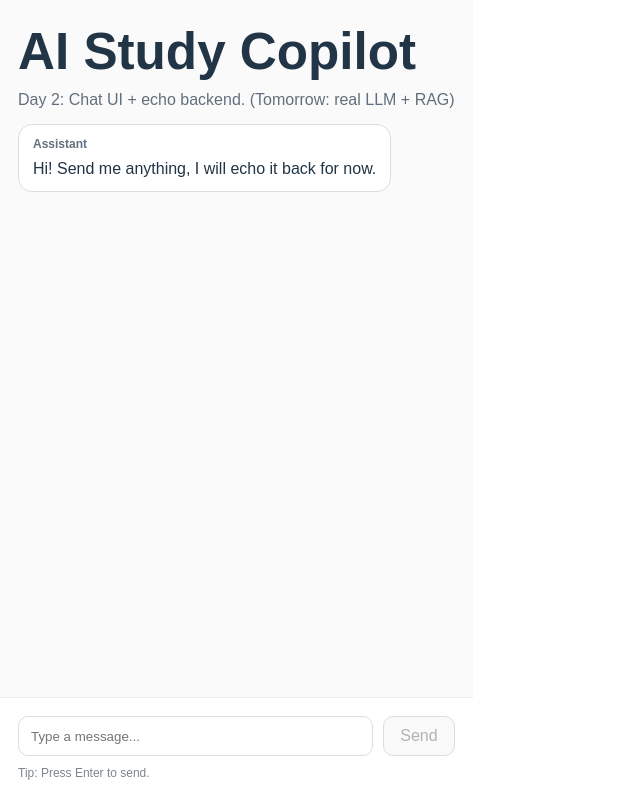
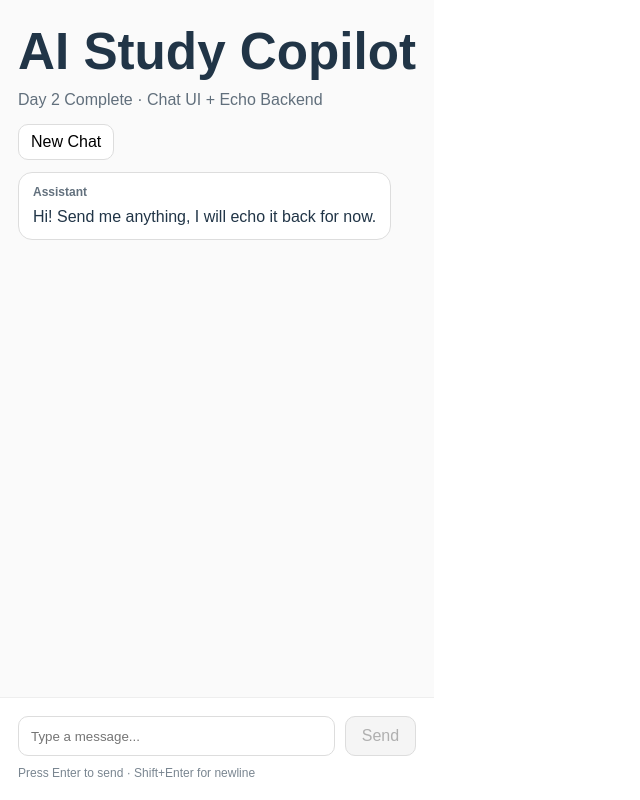
Before and after one commit to ZhenchangMin/AI-study-copilot, a React app in the folder frontend/: page / in a window 1280 px wide. Shown: the whole page, without its empty margins (0-640 px from the left). Built offline with nearby package versions, Linux system fonts and the light colour scheme; the HTML template or start-up script is replaced by a standard one.

Commit message:
fix(frontend): keep input focused after send and reset

```diff
--- a/frontend/src/App.jsx
+++ b/frontend/src/App.jsx
@@ -1,8 +1,9 @@
-import { useMemo, useState } from "react";
+import { useEffect, useMemo, useRef, useState } from "react";
 import { chat } from "./api/client";
 
 function Bubble({ role, content }) {
   const isUser = role === "user";
+
   return (
     <div
       style={{
@@ -17,7 +18,7 @@ function Bubble({ role, content }) {
           padding: "10px 14px",
           borderRadius: 14,
           border: "1px solid #ddd",
-          background: isUser ? "#f6f6f6" : "white",
+          background: isUser ? "#f3f3f3" : "white",
           whiteSpace: "pre-wrap",
           lineHeight: 1.5,
         }}
@@ -35,21 +36,43 @@ export default function App() {
   const [messages, setMessages] = useState([
     { role: "assistant", content: "Hi! Send me anything, I will echo it back for now." },
   ]);
+
   const [input, setInput] = useState("");
   const [sending, setSending] = useState(false);
-  const canSend = useMemo(() => input.trim().length > 0 && !sending, [input, sending]);
 
+  const bottomRef = useRef(null);
+  const inputRef = useRef(null);
+
+
+  /** 自动滚动到底 */
+  useEffect(() => {
+    bottomRef.current?.scrollIntoView({ behavior: "smooth" });
+  }, [messages]);
+
+  const canSend = useMemo(
+    () => input.trim().length > 0 && !sending,
+    [input, sending]
+  );
+
+  /** 发送消息 */
   const onSend = async () => {
     const text = input.trim();
     if (!text || sending) return;
 
     setSending(true);
     setInput("");
+
+    // 先把用户消息放进列表
     setMessages((prev) => [...prev, { role: "user", content: text }]);
 
     try {
       const data = await chat(text);
-      setMessages((prev) => [...prev, { role: "assistant", content: data.reply }]);
+
+      // 再放 assistant 回复
+      setMessages((prev) => [
+        ...prev,
+        { role: "assistant", content: data.reply },
+      ]);
     } catch (e) {
       setMessages((prev) => [
         ...prev,
@@ -57,28 +80,71 @@ export default function App() {
       ]);
     } finally {
       setSending(false);
+      requestAnimationFrame(() => inputRef.current?.focus());
     }
+  };
+
+  /** New Chat */
+  const onReset = () => {
+    setMessages([
+      { role: "assistant", content: "New chat. Send me anything." },
+    ]);
+    setInput("");
+    requestAnimationFrame(() => inputRef.current?.focus());
   };
 
   return (
     <div style={{ height: "100vh", fontFamily: "sans-serif", background: "#fafafa" }}>
-      <div style={{ maxWidth: 860, margin: "0 auto", height: "100%", display: "flex", flexDirection: "column" }}>
+      <div
+        style={{
+          maxWidth: 860,
+          margin: "0 auto",
+          height: "100%",
+          display: "flex",
+          flexDirection: "column",
+        }}
+      >
+        {/* Header */}
         <header style={{ padding: "24px 18px 12px" }}>
           <h1 style={{ margin: 0 }}>AI Study Copilot</h1>
           <p style={{ margin: "8px 0 0", opacity: 0.7 }}>
-            Day 2: Chat UI + echo backend. (Tomorrow: real LLM + RAG)
+            Day 2 Complete · Chat UI + Echo Backend
           </p>
+
+          <button
+            onClick={onReset}
+            style={{
+              marginTop: 12,
+              padding: "8px 12px",
+              borderRadius: 10,
+              border: "1px solid #ddd",
+              cursor: "pointer",
+              background: "white",
+            }}
+          >
+            New Chat
+          </button>
         </header>
 
+        {/* Messages */}
         <main style={{ flex: 1, overflow: "auto", padding: "0 18px 18px" }}>
           {messages.map((m, idx) => (
             <Bubble key={idx} role={m.role} content={m.content} />
           ))}
+          <div ref={bottomRef} />
         </main>
 
-        <footer style={{ padding: 18, borderTop: "1px solid #eee", background: "white" }}>
+        {/* Input */}
+        <footer
+          style={{
+            padding: 18,
+            borderTop: "1px solid #eee",
+            background: "white",
+          }}
+        >
           <div style={{ display: "flex", gap: 10 }}>
             <input
+              ref={inputRef}
               value={input}
               onChange={(e) => setInput(e.target.value)}
               onKeyDown={(e) => {
@@ -88,6 +154,7 @@ export default function App() {
                 }
               }}
               placeholder="Type a message..."
+              disabled={sending}
               style={{
                 flex: 1,
                 padding: "10px 12px",
@@ -95,8 +162,8 @@ export default function App() {
                 border: "1px solid #ddd",
                 outline: "none",
               }}
-              disabled={sending}
             />
+
             <button
               onClick={onSend}
               disabled={!canSend}
@@ -105,13 +172,15 @@ export default function App() {
                 borderRadius: 10,
                 border: "1px solid #ddd",
                 cursor: canSend ? "pointer" : "not-allowed",
+                background: canSend ? "white" : "#f5f5f5",
               }}
             >
               {sending ? "Sending..." : "Send"}
             </button>
           </div>
+
           <div style={{ marginTop: 8, fontSize: 12, opacity: 0.6 }}>
-            Tip: Press Enter to send.
+            Press Enter to send · Shift+Enter for newline
           </div>
         </footer>
       </div>
```
